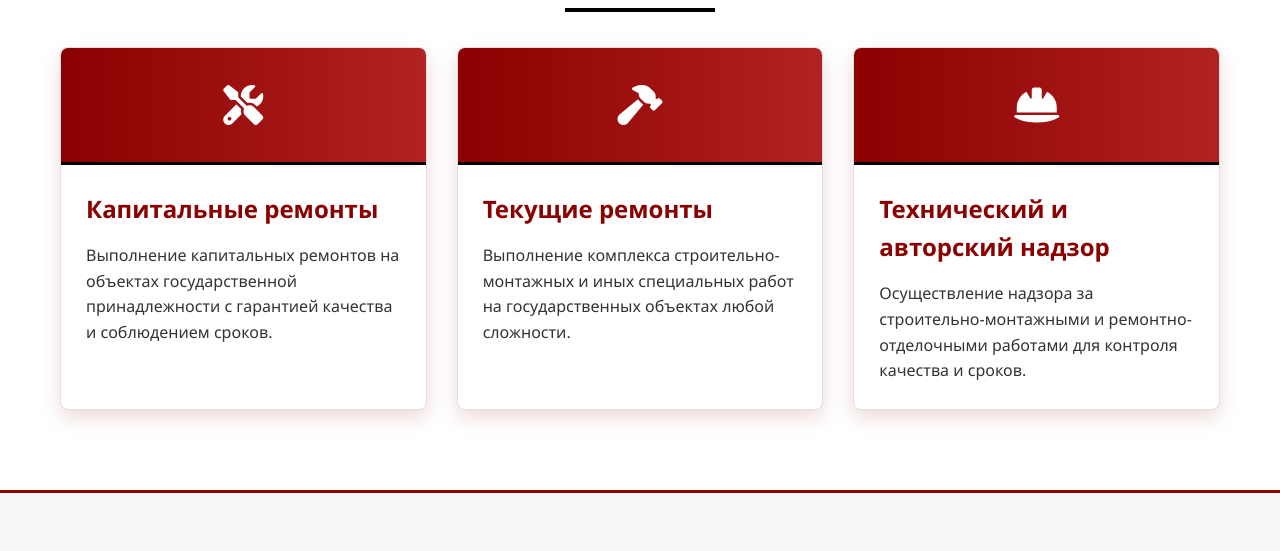
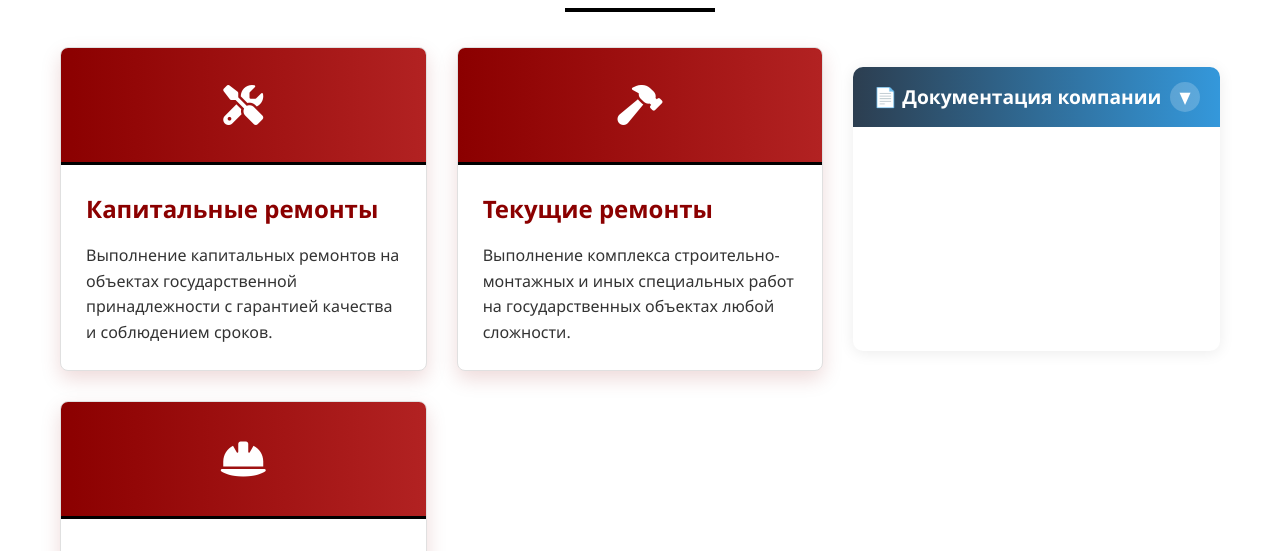
Before and after one commit to makviz414-creator/gkstroy.by, a plain HTML site: page index.html in a window 1280 px wide. Shown: the part 746-1297 px from the top of the page. Drawn offline with Linux system fonts and the light colour scheme.

Commit message:
Update index.html

```diff
--- a/index.html
+++ b/index.html
@@ -594,7 +594,149 @@
                 </div>
 
 
+                <div class="docs-tab-container">
+    <div class="docs-tab-header">
+        <div class="docs-tab-title">📄 Документация компании</div>
+        <button class="docs-toggle-btn" onclick="toggleDocs()">▼</button>
+    </div>
 
+    <div class="docs-tab-content" id="docsContent">
+        <div class="docs-list">
+            <div class="doc-item">
+                <div class="doc-item-header">
+                    <span class="doc-number">Док. 001</span>
+                    <span class="doc-date">12.11.2019</span>
+                </div>
+                <h4>Свидетельство о регистрации</h4>
+                <p><strong>Министерство образования и науки РФ</strong></p>
+                <p>г. Екатеринбург, ул. Ленина, д. 10, каб. 101</p>
+                <p>Отдел по делам физических лиц</p>
+                <p class="company-info"><strong>ООО "СБУ-СТРОЙ-ЕД"</strong><br>
+                г. Екатеринбург, ул. Ленина, д. 10, корп. 1, офис 102</p>
+            </div>
+
+            <div class="doc-item">
+                <div class="doc-item-header">
+                    <span class="doc-number">Док. 002</span>
+                    <span class="doc-date">03.11.2021</span>
+                </div>
+                <h4>Свидетельство о регистрации</h4>
+                <p><strong>Министерство образования и науки РФ</strong></p>
+                <p>г. Екатеринбург, ул. Ленина, д. 10, каб. 101</p>
+                <p>Отдел по делам физических лиц</p>
+                <p class="company-info"><strong>ООО "СБУ-СТРОЙ-ЕД"</strong><br>
+                г. Екатеринбург, ул. Ленина, д. 10, корп. 1, офис 102</p>
+            </div>
+        </div>
+    </div>
+</div>
+
+<style>
+.docs-tab-container {
+    background: white;
+    border-radius: 10px;
+    box-shadow: 0 2px 15px rgba(0,0,0,0.08);
+    margin: 20px 0;
+    overflow: hidden;
+}
+
+.docs-tab-header {
+    background: linear-gradient(to right, #2c3e50, #3498db);
+    color: white;
+    padding: 15px 20px;
+    display: flex;
+    justify-content: space-between;
+    align-items: center;
+    cursor: pointer;
+}
+
+.docs-tab-title {
+    font-size: 1.2rem;
+    font-weight: 600;
+}
+
+.docs-toggle-btn {
+    background: rgba(255,255,255,0.2);
+    border: none;
+    color: white;
+    width: 30px;
+    height: 30px;
+    border-radius: 50%;
+    cursor: pointer;
+    font-size: 1rem;
+    transition: transform 0.3s;
+}
+
+.docs-tab-content {
+    max-height: 0;
+    overflow: hidden;
+    transition: max-height 0.5s ease;
+}
+
+.docs-tab-content.active {
+    max-height: 1000px;
+}
+
+.docs-list {
+    padding: 20px;
+}
+
+.doc-item {
+    border: 1px solid #e0e0e0;
+    border-radius: 8px;
+    padding: 20px;
+    margin-bottom: 15px;
+    transition: border-color 0.3s;
+}
+
+.doc-item:hover {
+    border-color: #3498db;
+}
+
+.doc-item-header {
+    display: flex;
+    justify-content: space-between;
+    margin-bottom: 15px;
+    font-size: 0.9rem;
+    color: #666;
+}
+
+.doc-number {
+    background: #f1f8ff;
+    padding: 3px 10px;
+    border-radius: 4px;
+}
+
+.doc-date {
+    background: #f8f9fa;
+    padding: 3px 10px;
+    border-radius: 4px;
+}
+
+.company-info {
+    background: #f8f9fa;
+    padding: 15px;
+    border-radius: 6px;
+    margin-top: 15px;
+    border-left: 4px solid #3498db;
+}
+</style>
+
+<script>
+function toggleDocs() {
+    const content = document.getElementById('docsContent');
+    const button = document.querySelector('.docs-toggle-btn');
+
+    content.classList.toggle('active');
+    button.textContent = content.classList.contains('active') ? '▲' : '▼';
+}
+
+// Автооткрытие при загрузке (если нужно)
+document.addEventListener('DOMContentLoaded', function() {
+    // Раскомментируйте, если хотите чтобы вкладка открывалась автоматически
+    // toggleDocs();
+});
+</script>
 
 
 
```
